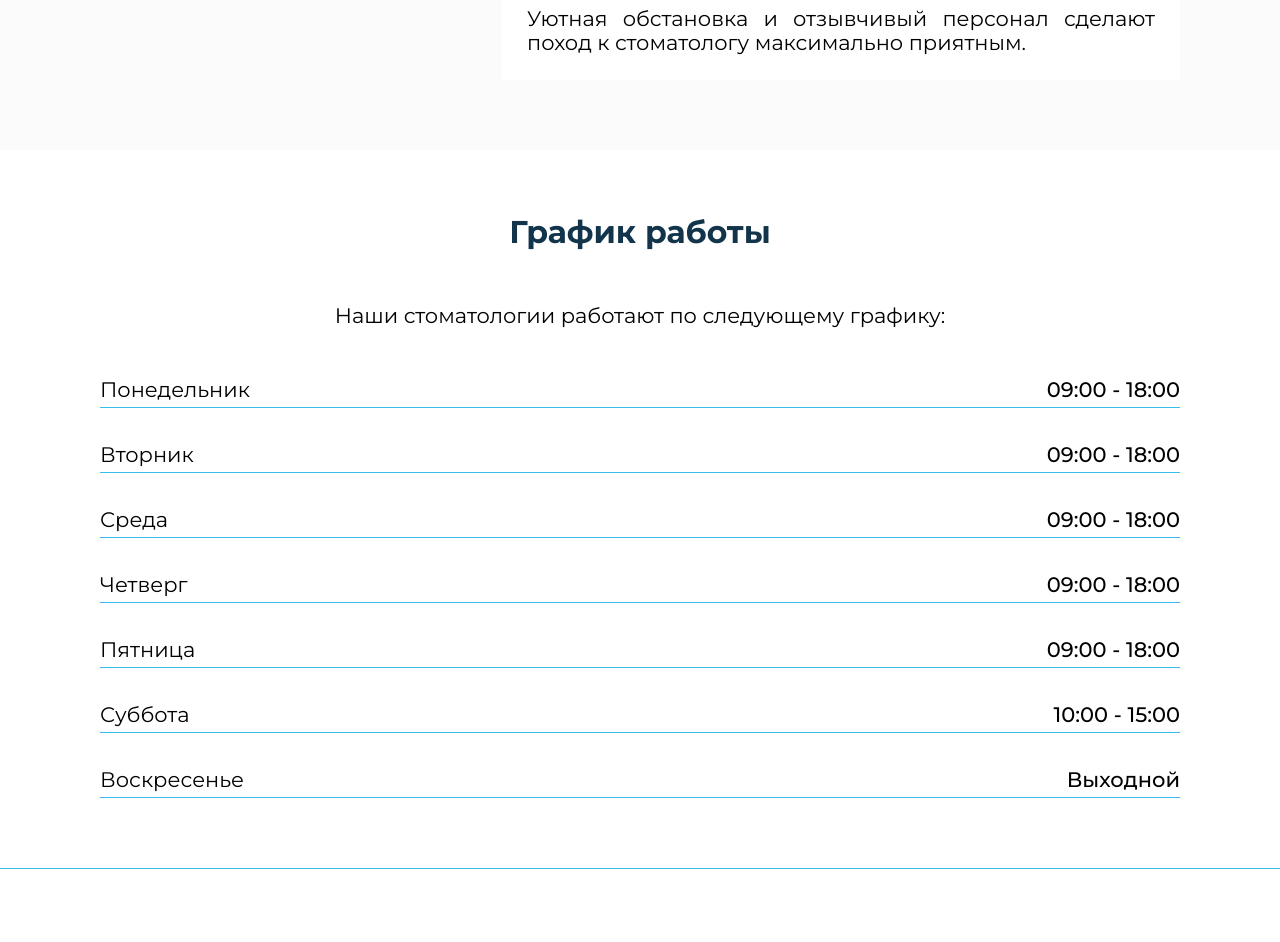
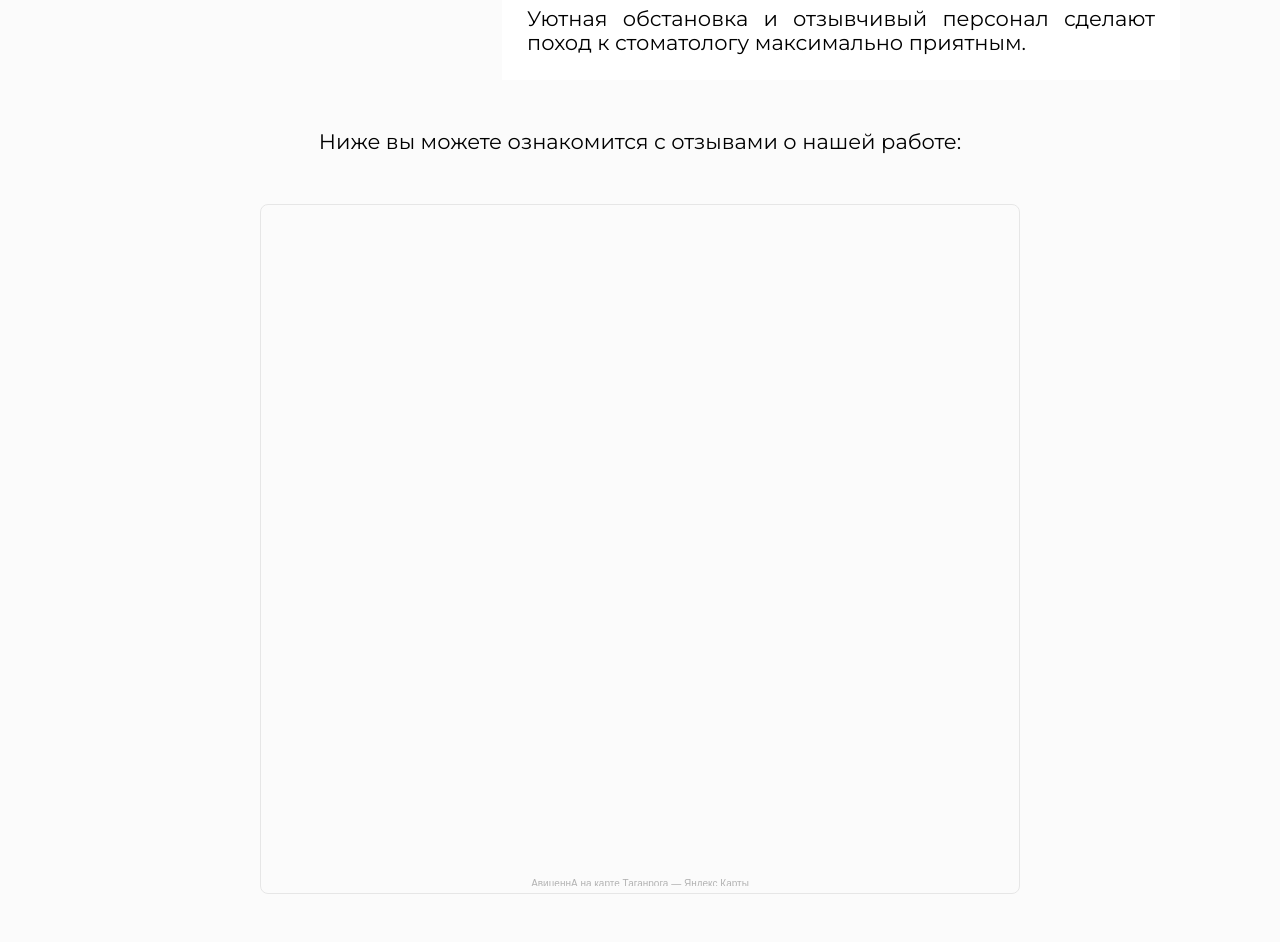
Before and after one commit to Whireless/avicenna-taganrog, a Vue app: page /about in a window 1280 px wide. Shown: the part 1820-2762 px from the top of the page. Built offline with nearby package versions, Linux system fonts and the light colour scheme.

Commit message:
Добавлен блок с отзывами

```diff
--- a/src/components/about.vue
+++ b/src/components/about.vue
@@ -34,7 +34,7 @@
         </li>
       </ul>
       <h3 class="about__subtitle about__subtitle--photos">Фотографии</h3>
-      <p class="about__description">Наша небольшая фото-галерея</p>
+      <p class="about__description">Фото-галерея наших клиник</p>
       <swiper :modules="modules"
               :space-between="40"
               :pagination="true"
--- a/src/components/index/trust.vue
+++ b/src/components/index/trust.vue
@@ -15,11 +15,19 @@
   <section class="trust">
     <div class="container">
       <h2 class="trust__title">Нам доверяют пациенты</h2>
-      <p class="trust__intro">Сеть стоматологических клиник которой доверяют семьи, и вот почему:</p>
+      <p class="trust__description">Сеть стоматологических клиник, которой доверяют семьи и вот почему:</p>
       <article :class="['trust__info', info.class]" v-for="info in trustList" :key="info">
-        <h3 class="trust__subtitle">{{ info.title }}</h3>
-        <p class="trust__description">{{ info.description }}</p>
+        <h3 class="trust__info-subtitle">{{ info.title }}</h3>
+        <p class="trust__info-description">{{ info.description }}</p>
       </article>
+      <p class="trust__description">Ниже вы можете ознакомится с отзывами о нашей работе:</p>
+      <div class="trust__feedback">
+        <iframe style="width:100%;height:100%;border:1px solid #e6e6e6;border-radius:8px;box-sizing:border-box" src="https://yandex.ru/maps-reviews-widget/157213945902?comments">
+        </iframe>
+        <a href="https://yandex.ru/maps/org/avitsenna/157213945902/" target="_blank" style="box-sizing:border-box;text-decoration:none;color:#b3b3b3;font-size:10px;font-family:YS Text,sans-serif;padding:0 20px;position:absolute;bottom:8px;width:100%;text-align:center;left:0;overflow:hidden;text-overflow:ellipsis;display:block;max-height:14px;white-space:nowrap;padding:0 16px;box-sizing:border-box">
+          АвиценнА на карте Таганрога — Яндекс Карты
+        </a>
+      </div>
     </div>
   </section>
 </template>
--- a/src/components/main-footer.vue
+++ b/src/components/main-footer.vue
@@ -22,6 +22,7 @@
             <a class="main-footer__phone" :href="`tel:${location.phone}`">{{ location.phone }}</a>
           </article>
         </article>
+        <iframe class="main-footer__rating" src="https://yandex.ru/sprav/widget/rating-badge/157213945902?type=rating" width="150" height="50" frameborder="0"></iframe>
         <p class="main-footer__copyright">© Стоматология ООО "АвиценнА"</p>
       </section>
       <span class="main-footer__dev">dev: <a href="https://github.com/Whireless" title="Разработчик">whireless</a></span>
--- a/src/sass/blocks/trust.scss
+++ b/src/sass/blocks/trust.scss
@@ -8,7 +8,7 @@
   width: max-content;
 }
 
-.trust__intro {
+.trust__description {
   text-align: center;
   margin-top: 30px;
   margin-bottom: 50px;
@@ -83,10 +83,30 @@
   }
 }
 
-.trust__description {
+.trust__info-description {
   margin-top: 10px;
 
   @media (min-width: $tablet) {
     margin-top: 20px;
   }
 }
+
+.trust__feedback {
+  position: relative;
+  width: 335px;
+  height: 730px;
+  margin: 30px auto 0 auto;
+  overflow: hidden;
+
+  @media (min-width: $tablet) {
+    width: 668px;
+    height: 700px;
+    margin: 40px auto 0 auto;
+  }
+
+  @media (min-width: $desktop) {
+    width: 760px;
+    height: 690px;
+    margin: 50px auto 0 auto;
+  }
+}
--- a/src/store.js
+++ b/src/store.js
@@ -122,7 +122,7 @@ export const useGlobalStore = defineStore('globalStore', {
 
     specialistsList: [
       { name: 'Бевза Ольга Викторовна', description: 'Зубной врач', },
-      { name: 'Маммадов Камран Магерам Оглы', description: 'Врач - стоматолог', },
+      { name: 'Маммадов Камран Магерам Оглы', description: 'Врач - стоматолог (Глав.врач)', },
       { name: 'Мамедли Канан Магерам', description: 'Врач - стоматолог', },
     ],
 
--- a/vite.config.js
+++ b/vite.config.js
@@ -19,6 +19,9 @@ export default defineConfig({
   plugins: [
     vue(),
     ViteImageOptimizer({
+      jpeg: {
+        quality: 75,
+      },
       png: {
         quality: 75,
       },
```
